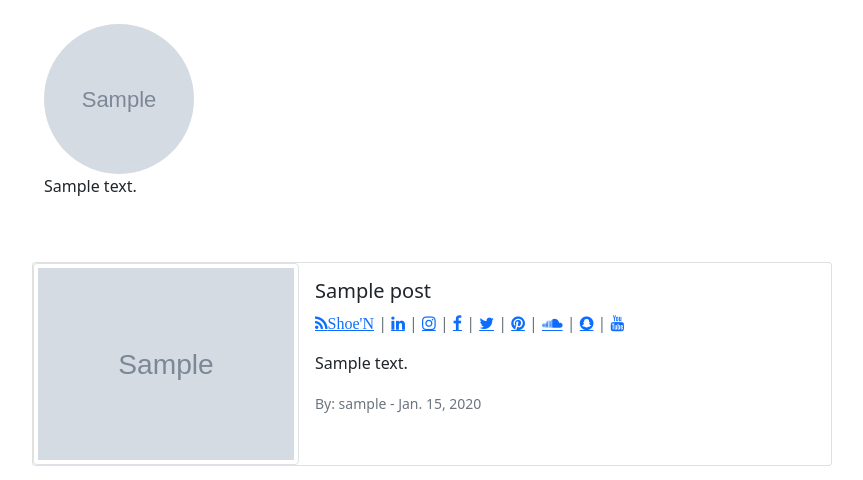
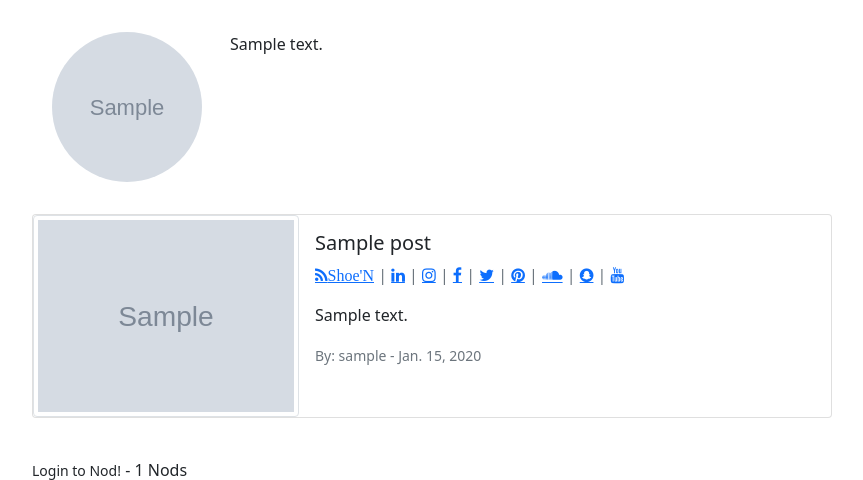
Before and after one commit to LanceFK/ShoeN, a Django app: page /article/1 in a window 1280 px wide. Shown: the part 56-536 px from the top of the page, without its empty margins (50-913 px from the left). Run offline with Django 3.2, Linux system fonts and the light colour scheme; tables that the repository leaves empty hold one stand-in row (values such as "Sample post"); grey boxes marked "Sample" are stand-in pictures; some libraries are stand-ins or nearby versions.

Commit message:
Horizontal alignment with profile pic and bio on article details.html - Need to segregate user collections

```diff
--- a/ShoeN/templates/article_details.html
+++ b/ShoeN/templates/article_details.html
@@ -3,9 +3,14 @@
 
 {% block content %}
 
+        <div class="d-flex flex-nowrap">
             {% if post.author.profile.profile_pic %}
+            <div class="order-1 p-2">
                     <div class="container" name="article_bio">
                         <img src=" {{ post.author.profile.profile_pic.url }} " class="rounded-circle" width=150 height=150>
+                    </div>
+            </div>
+            <div class="order-2 p-2">
                     <div><p class="text-sm-start">{{ post.author.profile.bio }}</p></div>
             </div>
                     <br><br/>
@@ -13,7 +18,8 @@
                 <img src=" {% static 'shoen\images\default_profile_pic.jpg' %} " class="rounded-circle" width=150 height=150>
                 <br><br/>
             {% endif %}
-
+        </div>
+        <br>
     <!-- <small>
         By: {{ post.author }} - {{ post.post_date }}
         {% if user.is_authenticated %}
--- a/ShoeN/templates/home.html
+++ b/ShoeN/templates/home.html
@@ -37,6 +37,7 @@
                 </div>
             </div>
         </div>
+
     {% endfor %}
         </ul>
 <!-- </div>    -->
--- a/members/views.py
+++ b/members/views.py
@@ -20,6 +20,7 @@ class ShowProfilePageView(ListView):
         page_user = Post.objects.all()
         context = super(ShowProfilePageView, self).get_context_data(*args, **kwargs)
         # page_user = get_object_or_404(Post, id=self.kwargs['pk'])
+
         context['page_user'] = page_user
         return context
 
```
Also changed, not shown: members/templates/registration/user_profile.html (+3 -5 lines). Lines whose indentation alone changed are shown as unchanged.
